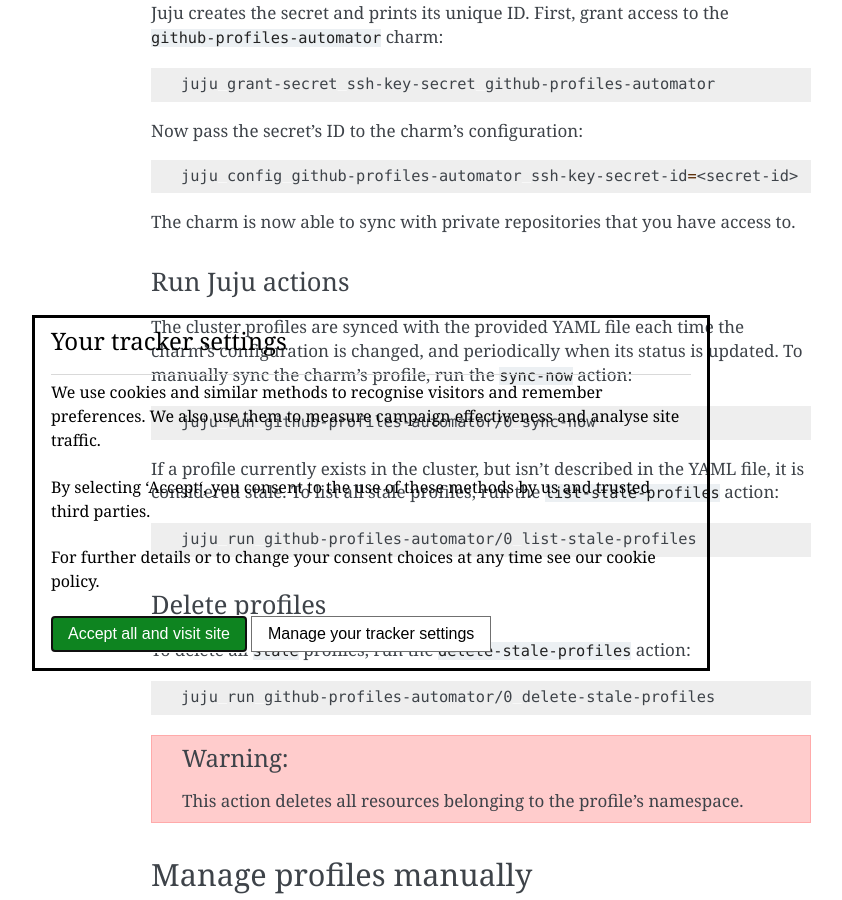
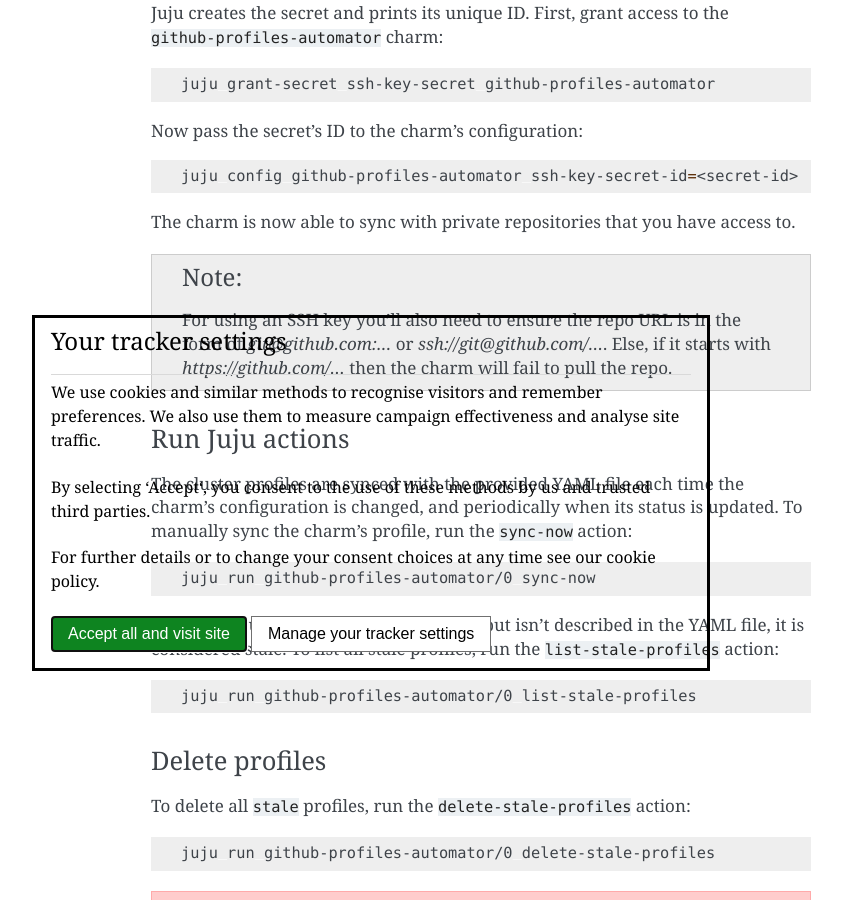
Before and after one commit to canonical/charmed-kubeflow-documentation, a Sphinx documentation site: the page built from docs/how-to/manage/manage-profiles.rst, in a window 1280 px wide and 900 px high, scrolled down 2858 px. Shown: the whole window, without its empty margins (269-1111 px from the left). Built offline with Sphinx 7.4.7, drawn with Linux system fonts in a browser that asks for light colours.

Commit message:
feat: Add a note for the private urls

```diff
--- a/docs/how-to/manage/manage-profiles.rst
+++ b/docs/how-to/manage/manage-profiles.rst
@@ -142,6 +142,10 @@
 
 The charm is now able to sync with private repositories that you have access to.
 
+.. note::
+
+   For using an SSH key you'll also need to ensure the repo URL is in the form of `git@github.com:...` or `ssh://git@github.com/...`. Else, if it starts with `https://github.com/...` then the charm will fail to pull the repo.
+
 ~~~~~~~~~~~~~~~~~~~
 Run Juju actions
 ~~~~~~~~~~~~~~~~~~~
```
